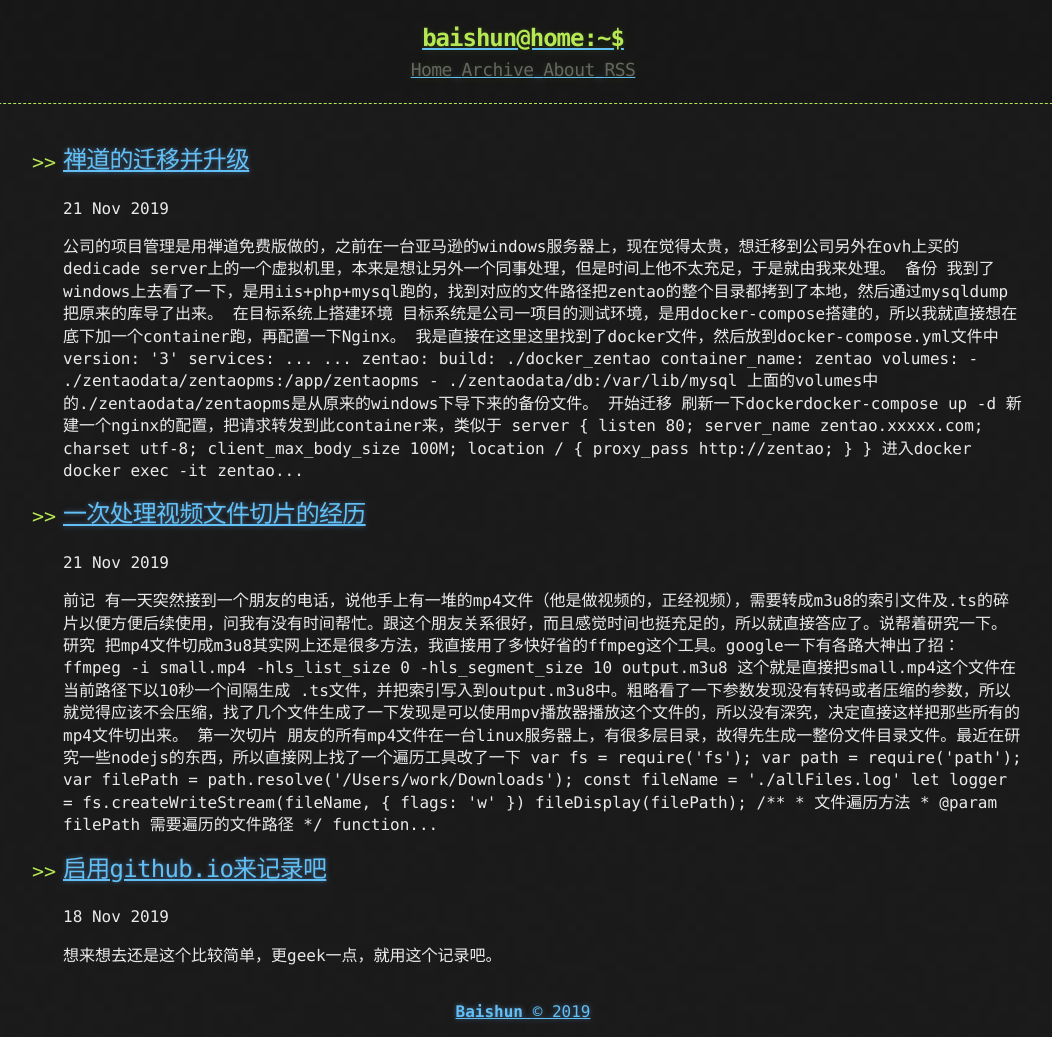
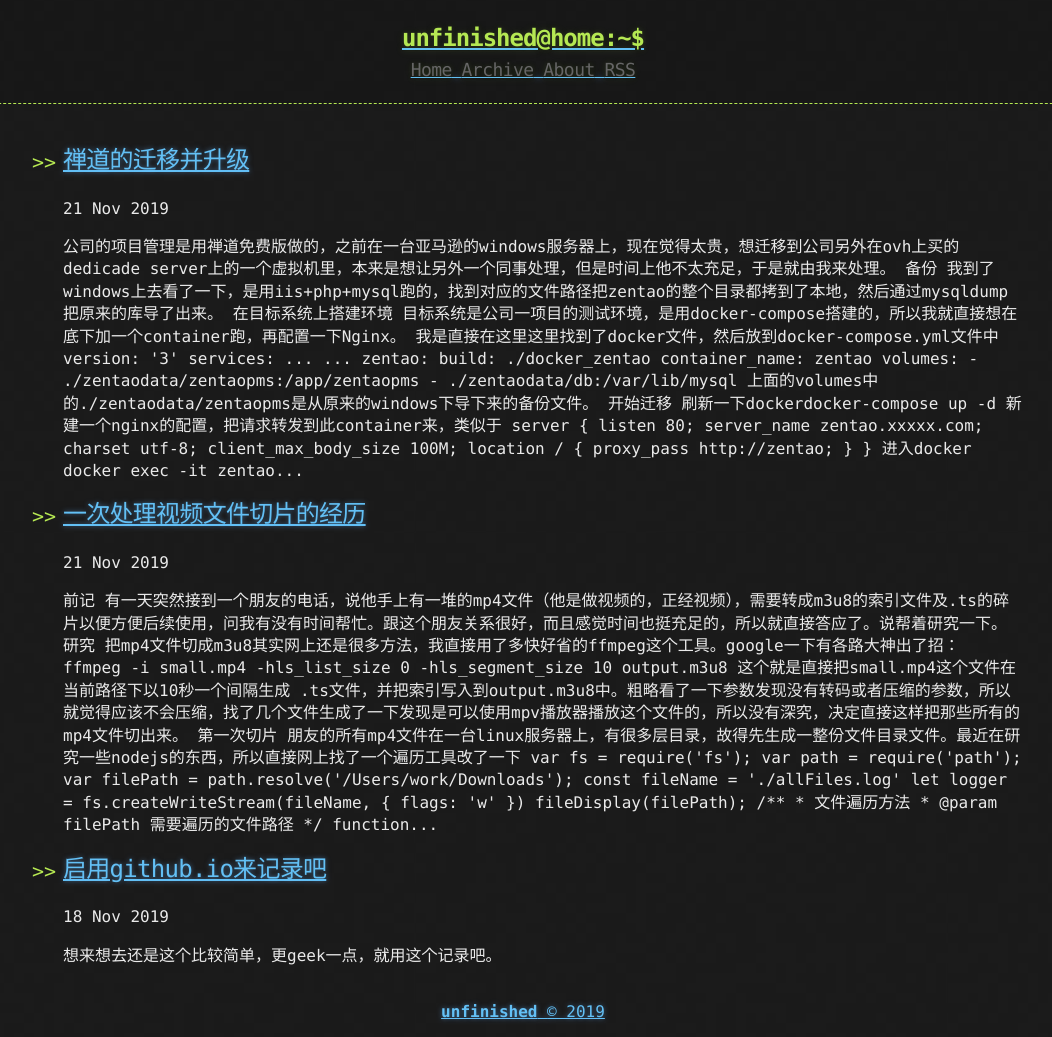
Before and after one commit to 1057437122/1057437122.github.io, a Jekyll site: the page built from index.html, in a window 1280 px wide. Shown: the whole page, without its empty margins (117-1169 px from the left). Built offline with Jekyll 4.4.1, drawn with Linux system fonts in a browser that asks for light colours; the list of posts is cut into pages by our own code.

Commit message:
change owner

```diff
--- a/_config.yml
+++ b/_config.yml
@@ -28,5 +28,5 @@ plugins:
   - jekyll-sitemap
 
 # Custom variables
-owner : "Baishun"
+owner : "unfinished"
 year : "2018"
```
